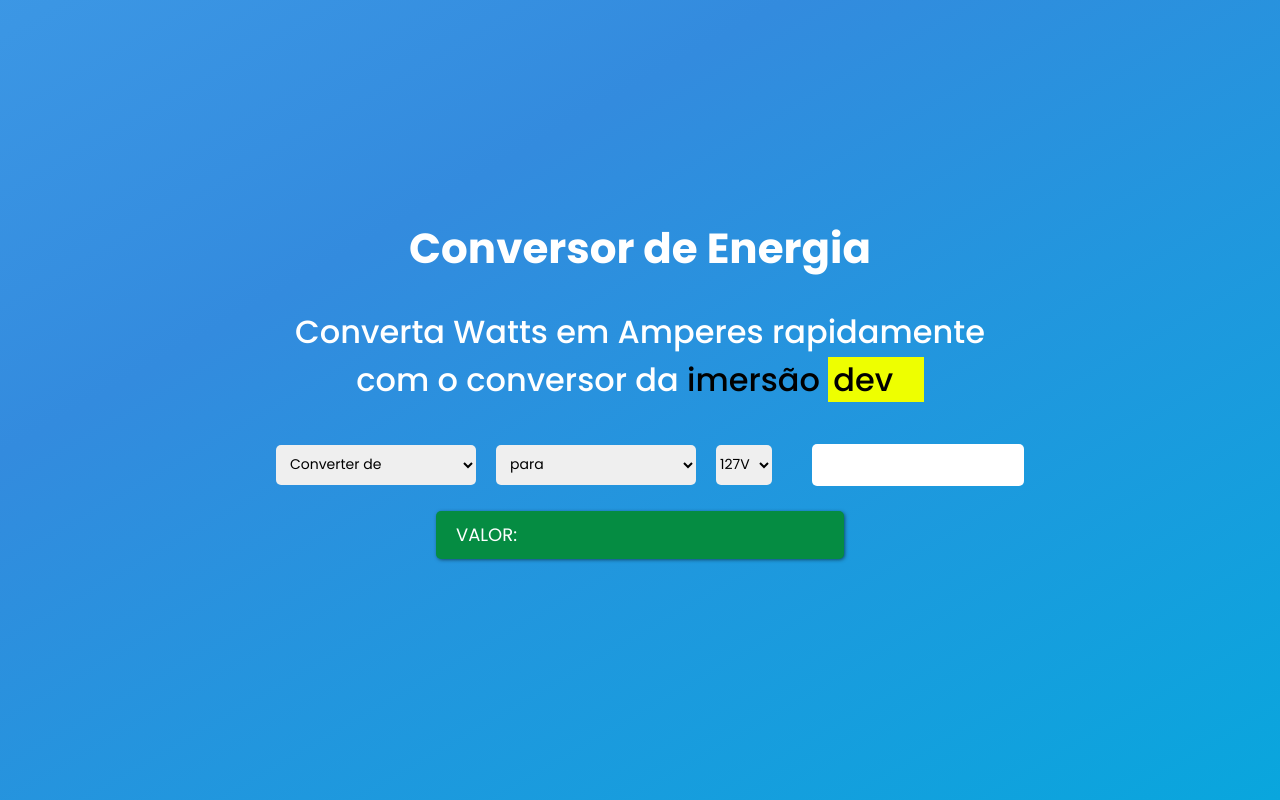
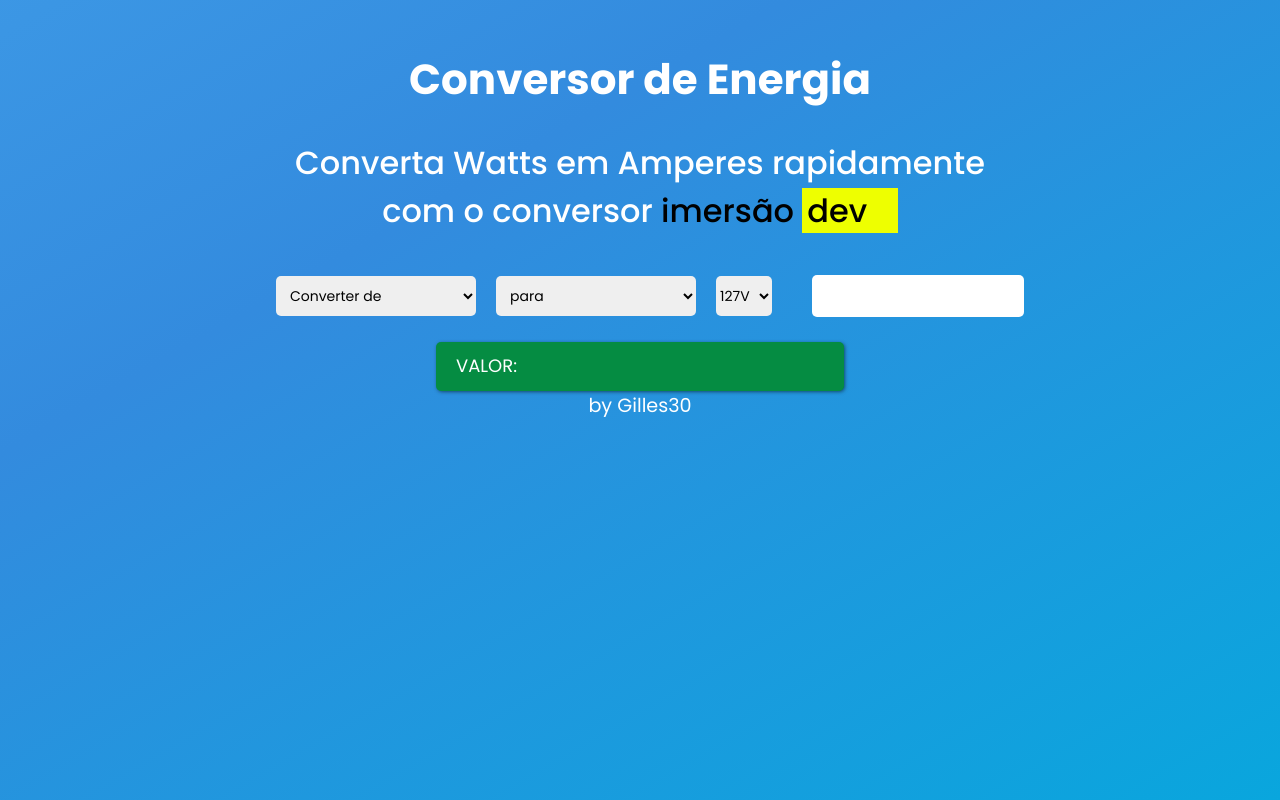
Before and after one commit to Gill3s0x01/energy-conversion, a plain HTML site: page index.html in a window 1280 px wide. Drawn offline with Linux system fonts and the light colour scheme.

Commit message:
(hotfix) added by gilles

```diff
--- a/index.html
+++ b/index.html
@@ -12,7 +12,8 @@
   <body>
     <div  >
       <h1>Conversor de Energia</h1>
-      <p class="container">Converta Watts em Amperes rapidamente com o conversor da
+      <p class="container" >
+       Converta Watts em Amperes rapidamente com o conversor
         <a href="https://www.alura.com.br/" target="_blank"><span id="imersao-dev">imersão <span id="dev">dev<span id="ifen">_</span></a></span></span></p>
 
       <div class="value">
@@ -52,6 +53,7 @@
       </div>
 
     </div>
+    <a href="https://github.com/Gilles30" class="a-convert"> by Gilles30 </a>
     <script src="main.js"></script>
   </body>
 </html>
--- a/style.css
+++ b/style.css
@@ -119,6 +119,14 @@
   font-size: 21px;
   padding-left: 10px;
 }
+.a-convert {
+  color: #fff;
+  display: flex;
+  justify-content: center;
+  align-items: center;
+  margin-bottom: 350px;
+  font-size: larger;
+}
 
 .value {
   display: flex;
```
